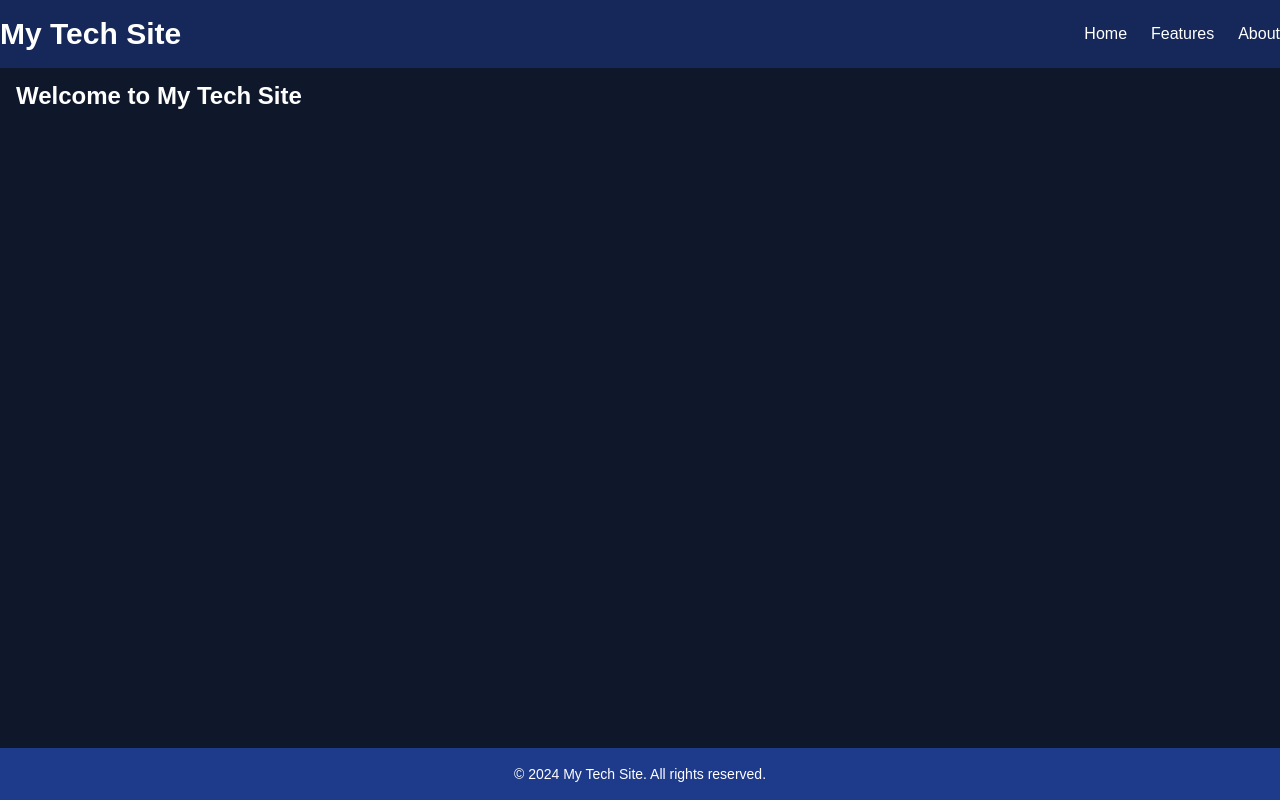
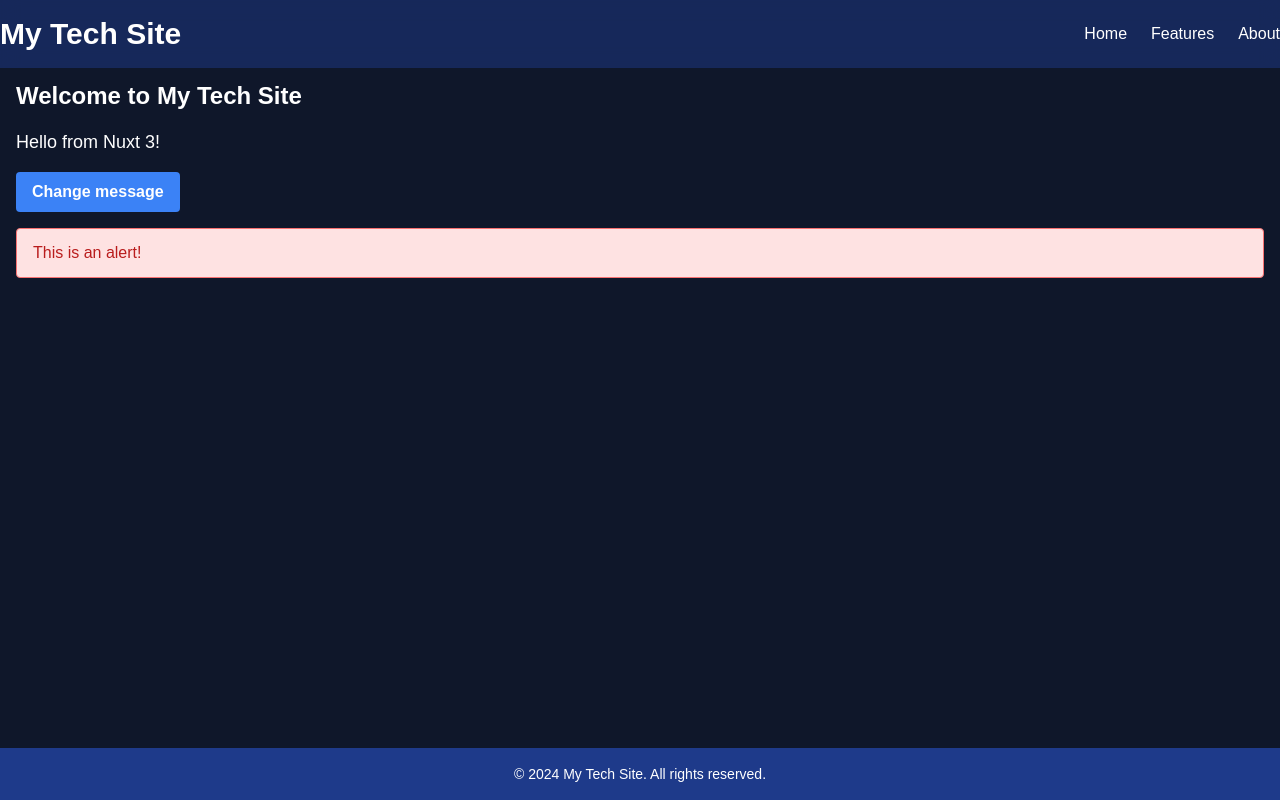
Before and after one commit to BoxPistols/nuxt3-boilerplate, a Nuxt app: page / in a window 1280 px wide. Built offline with nearby package versions, Linux system fonts and the light colour scheme.

Commit message:
Basic Component

```diff
--- a/nuxt.config.ts
+++ b/nuxt.config.ts
@@ -1,6 +1,13 @@
 import { defineNuxtConfig } from 'nuxt/config'
 
 export default defineNuxtConfig({
+  buildModules: ['@nuxt/typescript-build'],
+  // auto import components: https://go.nuxtjs.dev/config-components
+  components: true,
+  autoImport: {
+    // custom component directory
+    customComponents: '~/components',
+  },
   devtools: {
     enabled: true,
     timeline: {
@@ -21,6 +28,8 @@ export default defineNuxtConfig({
   app: {
     baseURL: '/',
     head: {
+      charset: 'utf-8',
+      viewport: 'width=device-width, initial-scale=1',
       htmlAttrs: {
         lang: 'ja',
       },
@@ -74,5 +83,5 @@ export default defineNuxtConfig({
   ssr: false,
 
   modules: ['@nuxtjs/tailwindcss'],
-  compatibilityDate: '2024-08-12',
+  compatibilityDate: '2024-12-15',
 })
--- /dev/null
+++ b/src/components/AppAlert.vue
@@ -0,0 +1,8 @@
+<template>
+  <div
+    class="bg-red-100 border border-red-400 text-red-700 px-4 py-3 rounded relative"
+    role="alert"
+  >
+    <slot></slot>
+  </div>
+</template>
--- a/src/pages/index.vue
+++ b/src/pages/index.vue
@@ -1,11 +1,43 @@
-<!-- pages/index.vue -->
 <template>
   <div class="flex flex-col">
     <div class="container mx-auto px-4">
       <h1 class="text-2xl font-bold mb-4">Welcome to My Tech Site</h1>
     </div>
+    <!-- Main content -->
+    <div class="container mx-auto px-4 grid gap-4">
+      <div>
+        <!-- メッセージの表示 -->
+        <p class="text-lg">{{ message }}</p>
+        <!-- メッセージの変更 -->
+        <button
+          class="bg-blue-500 hover:bg-blue-700 font-bold py-2 px-4 rounded mt-4 text-white cursor-pointer"
+          @click="changeMessage"
+        >
+          Change message
+        </button>
+      </div>
+      <!-- Component Alert -->
+      <div>
+        <AppAlert> This is an alert! </AppAlert>
+      </div>
+    </div>
   </div>
 </template>
+
+<script setup lang="ts">
+import { ref } from 'vue'
+
+// リアクティブな状態管理
+const message = ref('Hello from Nuxt 3!')
+
+// 関数で値を更新 Toggle message
+const changeMessage = () => {
+  message.value =
+    message.value === 'Hello from Nuxt 3!'
+      ? 'Hello from Nuxt 3! (changed)'
+      : 'Hello from Nuxt 3!'
+}
+</script>
 
 <style scoped>
 header,
--- a/tsconfig.json
+++ b/tsconfig.json
@@ -12,7 +12,7 @@
     "baseUrl": ".",
     "paths": {
       "~/*": ["./*"],
-      "@/*": ["./*"]
+      "@/*": ["./src/*"]
     },
     "types": ["@nuxt/types", "@types/node", "@nuxt/typescript-build"]
   },
```
